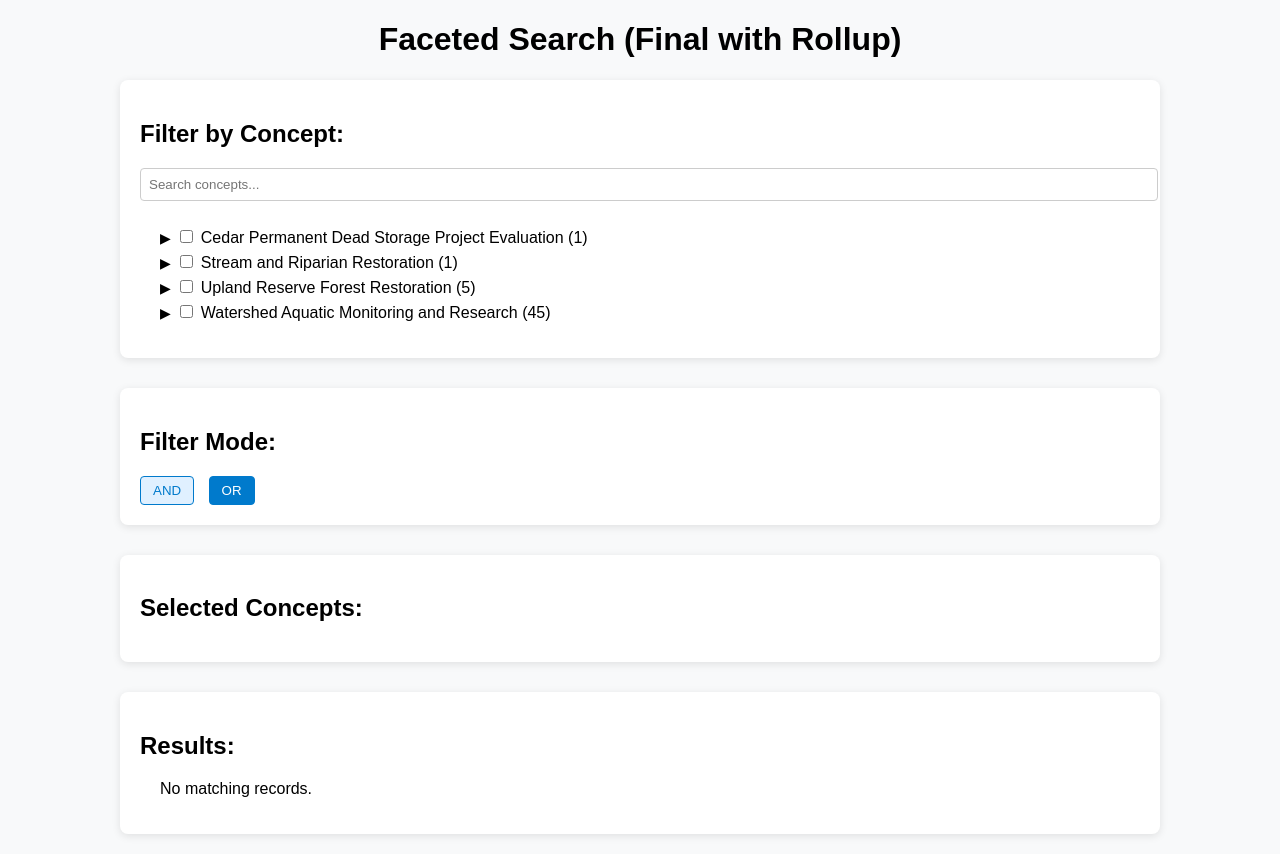
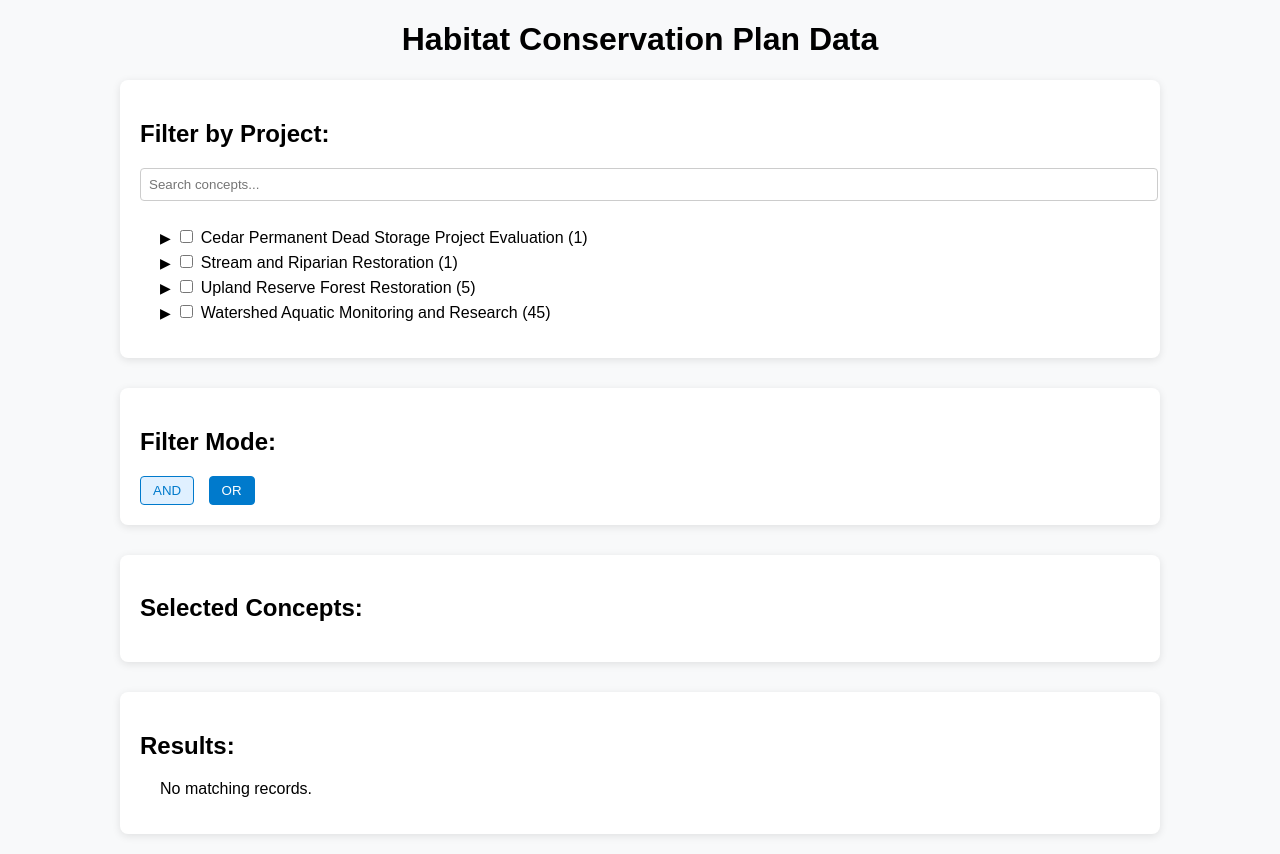
Before and after one commit to clnsmth/facet, a plain HTML site: page index.html in a window 1280 px wide. Drawn offline with Linux system fonts and the light colour scheme.

Commit message:
feat: display vocabulary title in data catalog context
Display the vocabulary title. This provides a more realistic look and feel
to the data catalog context.

```diff
--- a/index.html
+++ b/index.html
@@ -7,11 +7,11 @@
 </head>
 <body>
 
-<h1>Faceted Search (Final with Rollup)</h1>
+<h1>Habitat Conservation Plan Data</h1>
 
 <div class="container-vertical">
   <div id="filters" class="panel">
-    <h2>Filter by Concept:</h2>
+    <h2>Filter by Project:</h2>
     <form id="concept-form"></form>
   </div>
 
```
